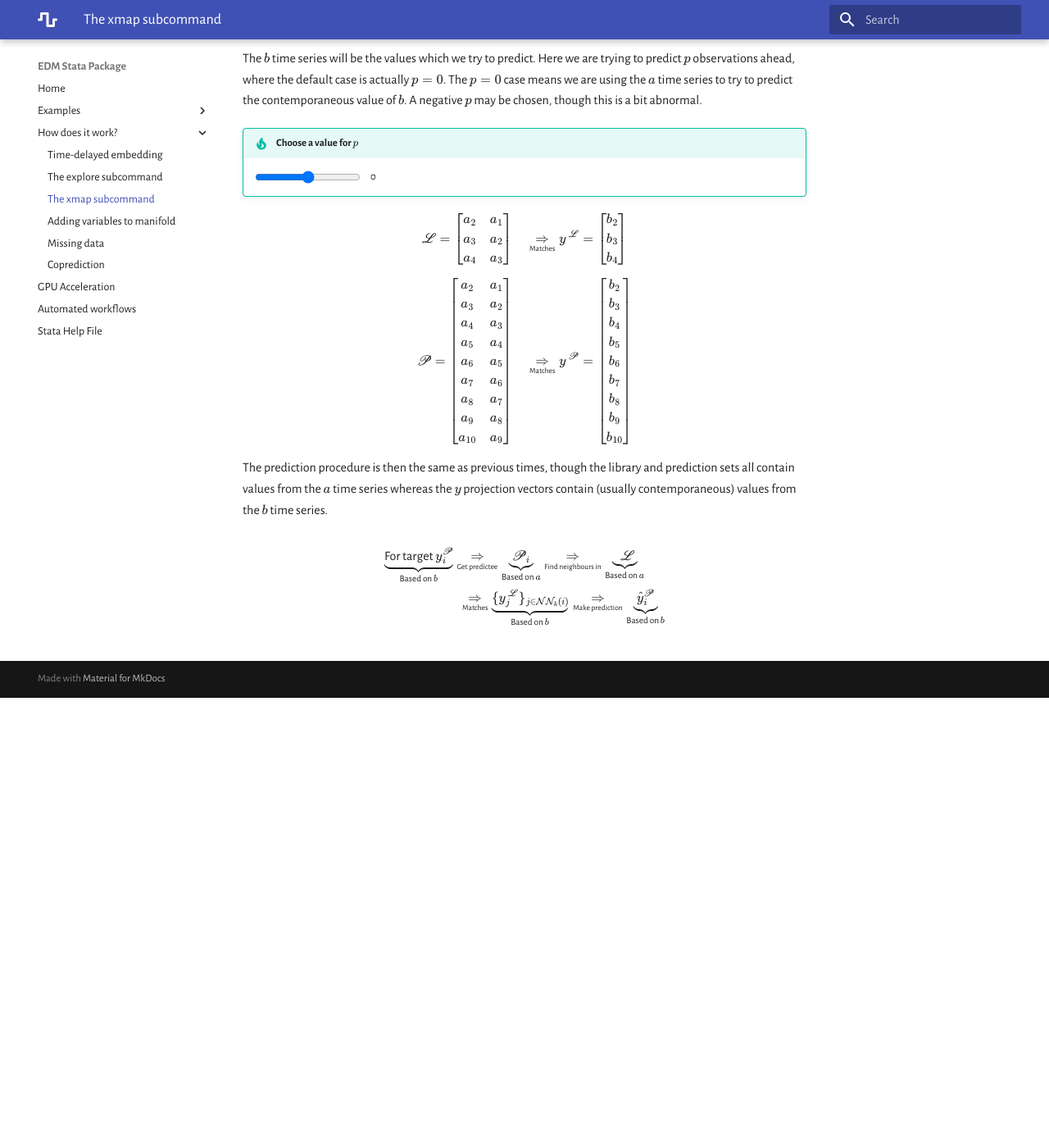
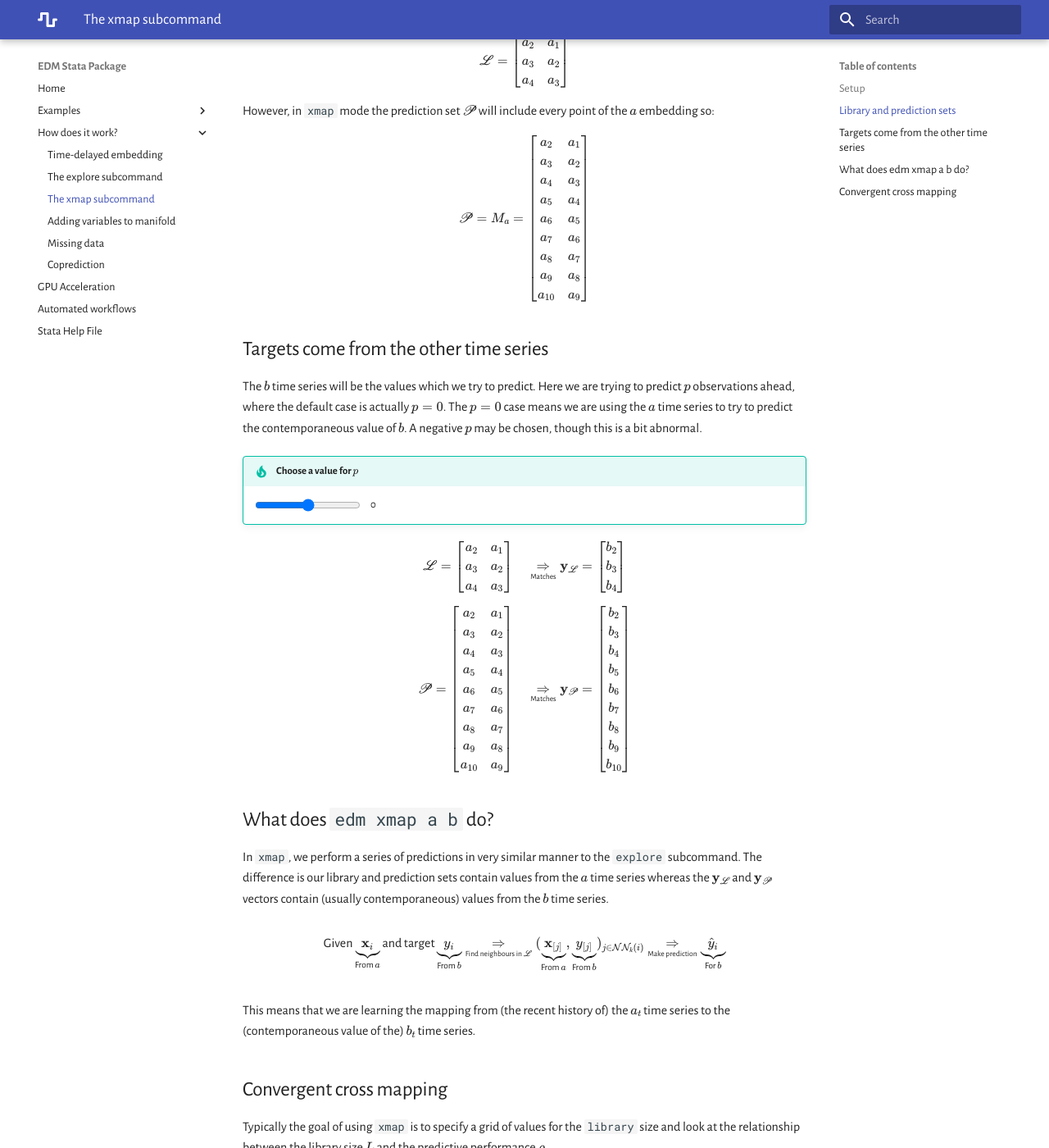
Before and after one commit to EDM-Developers/edm-stata, an MkDocs documentation site: the page built from docs/xmap.md, in a window 1280 px wide and 1400 px high, scrolled down 1665 px. Shown: the whole window at 82% size. Built offline with MkDocs 1.6.1 and Material for MkDocs 9.7.7, drawn with Linux system fonts in a browser that asks for light colours; before the commit the page ends 2516 px from its top, so only the background shows below that; some of the changed text lies outside the part shown.

Commit message:
Adding more descriptions to the docs (explore, xmap etc.)

```diff
--- a/docs/explore.md
+++ b/docs/explore.md
@@ -1,17 +1,18 @@
-# What does `edm explore a` do?
+# The `explore` subcommand
 
 <script src="../assets/manifold.js" defer></script>
 <script src="../assets/explore.js" defer></script>
 
-## First split into library and prediction sets
+The `explore` subcommand focuses on taking a time series and trying to forecast the values it takes in the near future.
+In the grand scheme of empirical dynamic modelling, it is usually just the first step one would use in order to find the appropriate hyperparameters to choose before running a convergent cross mapping analysis (using the `xmap` command).
 
-Firstly, the manifold $M_a$ is split into two parts, called the *library set* denoted $\mathscr{L}$ and the *prediction set* denoted $\mathscr{P}$.
-By default, we take the points of the $M_a$ manifold and assign the first half of them to $\mathscr{L}$ and the second half to $\mathscr{P}$.
+## Setup
 
-!!! note
-    In the default case, the same point doesn't appear in both $\mathscr{L}$ and $\mathscr{P}$, though given other options then the same point may appear in both sets.
+Before describing the mechanics of the `explore` subcommand, we first need to take the given time series data, convert it into time-delayed reconconstructions, and define some notation.
 
-Starting with the time-delayed embedding of $a$.
+### Create the time-delayed embedding
+
+Given the time series $a_t$, we create the time-delayed embedding.
 
 !!! tip "Choose the number of observations"
     <div class="slider-container"><input type="range" min="1" max="20" value="10" class="slider" id="numObs"></div>
@@ -26,25 +27,38 @@
 
 <span class="dynamic-equation" data-equation="\[ M_a = ${M_a} \]" />
 
-Then we take the first half of the points to create the library set, which leaves the remaining points to create the prediction set.
 
-In that case, the *library set* is
+### Split the data
+
+The manifold $M_a$ is then split into two parts, called the *library set* denoted $\mathscr{L}$ and the *prediction set* denoted $\mathscr{P}$.
+
+By default, we take the points of the $M_a$ manifold and assign the half of them to $\mathscr{L}$ and the other half to $\mathscr{P}$.
+
+In this case, the library set is
 
 <span class="dynamic-equation" data-equation="\[ \mathscr{L} = ${L} \]" />
 
-and the *prediction set* is
+and the prediction set is
 
 <span class="dynamic-equation" data-equation="\[ \mathscr{P} = ${P} \]" />
 
 It will help to introduce a notation to refer to a specific point in these sets based on its row number.
-E.g. in the example above, the first point in the library set takes the value:
+E.g. in the example above, the first point in the library set is denoted
 
 <span class="dynamic-equation" data-equation="\[ \mathbf{x}_{[1]} = ${L_1} \]" />
+
+while the first point in the prediction set is denoted
+
+<span class="dynamic-equation" data-equation="\[ \mathbf{x}_{1} = ${P_1} \,. \]" />
 
 More generally $\mathbf{x}_{[i]}$ refers to the $i$th point in $\mathscr{L}$
 while $\mathbf{x}_{j}$ refers to the $j$th point in $\mathscr{P}$.
 
-## Next, look at the future values of each point
+!!! note
+    In the default case, the same point doesn't appear in both $\mathscr{L}$ and $\mathscr{P}$, though given other options then the same point may appear in both sets (though during the prediction process, we would ignore the duplicate point in $\mathscr{L}$ for that prediction task).
+    This is one good reason why we don't simply call these sets the 'train' and 'test' sets.
+
+### Look into the future
 
 Each point on the manifold refers to a small trajectory of a time series, and for each point we look $p$ observations into the future of the time series.
 
@@ -72,9 +86,11 @@
 
 <span class="dynamic-equation" data-equation="\[ \mathscr{P} = ${P} \quad \underset{\small \text{Matches}}{\Rightarrow} \quad \mathbf{y}_{\mathscr{P}} = ${y_P} \]" />
 
+<!--
 We may refer to elements of the $y^{\mathscr{L}}$ vector as *projections* as they come about by taking the $a$ time series and projecting it into the future by $p$ observations.
+-->
 
-## What does `edm explore a` predict?
+## What does `edm explore a` do?
 
 When running `edm explore a`, we pretend that we don't know the values in $\mathbf{y}_{\mathscr{P}}$ and that we want to predict them given we know $\mathscr{L}$ and $\mathbf{y}_{\mathscr{L}}$.
 
@@ -83,6 +99,9 @@
 <span class="dynamic-equation" data-equation="\[\mathbf{x}_{1} = ${P_1} \quad \underset{\small \text{Matches}}{\Rightarrow} \quad y_1  = \, ??? \]" />
 
 We will use $\mathbf{x}_1$ to predict $y_1$, so the $\mathbf{x}_1$ values can be viewed as *covariates* and $y_1$ as the *target* of the prediction.
+
+There are two main algorithms used to make these predctions: the simplex algorithm, and the S-map method.
+For those familiar with traditional statistical learning techniques, it may be helpful to think of the simplex algorithm as being a variation on the $k$-nearest neighbours method, and S-map being a modification of the multivariate linear regression method or equivalently the autoregressive time series model.
 
 ### Using the simplex algorithm
 
@@ -171,33 +190,25 @@
 
 In this equation, $d_{\text{mean}}$ refers to the average distance between $\mathbf{x}_{i}$ and every point in $\mathscr{L}$.
 
+Therefore, the S-map method constructs a unique linear regression model when it makes each prediction, and the linear system being constructed is biased so that points closer to the given $\mathbf{x}_{i}$ covariates are given higher weighting in the regression than those further away.
 
-Given the specific
+In the extreme case of $\theta = 0$, then the S-map procedure degenerates to the simple linear regression described above.
 
-<span class="dynamic-equation" data-equation="\[ \mathbf{x}_{1} = ${P_1} \]" />
+Normally however we set $\theta > 0$, and the nearby points heavily influence the S-map predictions and the points very far away from the current $\mathbf{x}_{i}$ have a negligable impact on the predictions.
 
-in this example, the prediction would look like:
+In fact, since the points very far away from the current point have basically no impact on the S-map predictions, we can simply drop them in order to simplify the computational task.
 
-<span class="dynamic-equation" data-equation="\[ y_{1} \approx \hat{y}_1 := ${yhat_P_1} \]" />
+Solving every linear system is a time-consuming process, so only making the linear approximations based on the most relevant $k$ points from the library set can help alleviate the computational burden.
 
-To summarise the whole S-map procedure:
+To summarise, we:
 
-\[
-    \begin{aligned}
-        \text{For target }y_i
-        & \underset{\small \text{Get predictee}}{\Rightarrow}
-        \mathbf{x}_{i}
-        \underset{\small \text{Find neighbours in } \mathscr{L}}{\Rightarrow}
-        \mathcal{NN}_k(i) \\
-        &\,\,\,\,
-        \underset{\small \text{Extracts}}{\Rightarrow}
-        \{ \mathbf{x}_{[j]}, y_j^{\mathscr{L}} \}_{j \in \mathcal{NN}_k(i)}
-        \underset{\small \text{Calculate}}{\Rightarrow}
-        \{ w_{i,j} \}_{j=1,\ldots,E}
-        \underset{\small \text{Make prediction}}{\Rightarrow}
-        \hat{y}_i
-    \end{aligned}
-\]
+1. Loop through the prediction set, letting $i = 1$ to $| \mathscr{P} |$:
+    1. Start with our covariates $\mathbf{x}_{i}$ and target $y_i$ from the prediction set, though we temporarily pretend that we don't know $y_i$.
+    2. Find the $k$ points in the library set that are closest to $\mathbf{x}_{i}$; in effect, this is constructing a very localised training set of pairs $\mathbf{x}_{[j]} \to y_{[j]}$ for $j \in \mathcal{NN}_k(\mathbf{x}_{i})$.
+    3. Solve a weighted linear system to get the coefficients $\boldsymbol{\beta}_i$.
+    4. Make the prediction $\hat{y}_i$ using the linear combination of $\mathbf{x}_i$ and $\boldsymbol{\beta}_i$.
+4. Summarise the prediction accuracy (e.g. the $\rho$ correlation) between the $\hat{y}_i$ predictions and the true $y_i$ values.
+
 
 ## Assessing the prediction quality
 
--- a/docs/xmap.md
+++ b/docs/xmap.md
@@ -1,7 +1,15 @@
-# What does `edm xmap a b` do?
+# The `xmap` subcommand
 
 <script src="../assets/manifold.js" defer></script>
 <script src="../assets/xmap.js" defer></script>
+
+The `explore` subcommand focuses on using a the history of a time series to predict itself in the future.
+
+On the other hand, the `xmap` subcommand - which is short for _cross mapping_ - focuses on using one time series to predict the value of a different time series.
+
+This process is central to the 'convergent cross mapping' algorithm which we use to decide if one time series has a causal effect on another.
+
+## Setup
 
 Imagine that we use the command:
 
@@ -28,7 +36,9 @@
 
 <span class="dynamic-equation" data-equation="\[ M_a = ${M_a} \]" />
 
-The library set is (by default) the first $L$ points of $M_a$.
+## Library and prediction sets
+
+In `xmap` mode, the library set $\mathscr{L}$ is typically the first $L$ points of $M_a$.
 The library size parameter $L$ is set by the Stata parameter `library`.
 
 !!! tip "Choose a value for $L$"
@@ -36,9 +46,11 @@
 
 <span class="dynamic-equation" data-equation="\[ \mathscr{L} = ${L} \]" />
 
-On the other hand, the prediction set will include every point of the $a$ embedding so:
+However, in `xmap` mode the prediction set $\mathscr{P}$ will include every point of the $a$ embedding so:
 
 <span class="dynamic-equation" data-equation="\[ \mathscr{P} = M_a = ${P} \]" />
+
+## Targets come from the other time series
 
 The $b$ time series will be the values which we try to predict.
 Here we are trying to predict $p$ observations ahead, where the default case is actually $p = 0$.
@@ -48,22 +60,38 @@
 !!! tip "Choose a value for $p$"
     <div class="slider-container"><input type="range" min="-5" max="5" value="0" class="slider" id="p"></div>
 
-<span class="dynamic-equation" data-equation="\[ \mathscr{L} = ${L} \quad \underset{\small \text{Matches}}{\Rightarrow}  y^{\,\mathscr{L}} = ${y_L} \]" />
+<span class="dynamic-equation" data-equation="\[ \mathscr{L} = ${L} \quad \underset{\small \text{Matches}}{\Rightarrow}  \mathbf{y}_{\mathscr{L}} = ${y_L} \]" />
 
-<span class="dynamic-equation" data-equation="\[ \mathscr{P} = ${P} \quad \underset{\small \text{Matches}}{\Rightarrow}  y^{\,\mathscr{P}} = ${y_P} \]" />
+<span class="dynamic-equation" data-equation="\[ \mathscr{P} = ${P} \quad \underset{\small \text{Matches}}{\Rightarrow}  \mathbf{y}_{\mathscr{P}} = ${y_P} \]" />
 
-The prediction procedure is then the same as previous times, though the library and prediction sets all contain values from the $a$ time series whereas the $y$ projection vectors contain (usually contemporaneous) values from the $b$ time series.
+## What does `edm xmap a b` do?
+
+In `xmap`, we perform a series of predictions in very similar manner to the `explore` subcommand.
+The difference is our library and prediction sets contain values from the $a$ time series whereas the $\mathbf{y}_{\mathscr{L}}$ and $\mathbf{y}_{\mathscr{P}}$ vectors contain (usually contemporaneous) values from the $b$ time series.
 
 \[
     \begin{aligned}
-        \underbrace{ \text{For target }y_i^{\mathscr{P}} }_{\text{Based on } b}
-        & \underset{\small \text{Get predictee}}{\Rightarrow}
-        \underbrace{ \mathscr{P}_{i} }_{\text{Based on } a}
-        \underset{\small \text{Find neighbours in}}{\Rightarrow}
-        \underbrace{ \mathscr{L} }_{\text{Based on } a} \\
-        &\,\,\,\,\underset{\small \text{Matches}}{\Rightarrow}
-        \underbrace{ \{ y_j^{\,\mathscr{L}} \}_{j \in \mathcal{NN}_k(i)} }_{\text{Based on } b}
+        \text{Given } \underbrace{ \mathbf{x}_{i} }_{\text{From } a} \text{ and target }\underbrace{ y_i }_{\text{From } b}
+        &
+        \underset{\small \text{Find neighbours in } \mathscr{L} }{\Rightarrow}
+        ( \underbrace{ \mathbf{x}_{[j]} }_{\text{From } a} , \underbrace{ y_{[j]} }_{\text{From } b} )_{j \in \mathcal{NN}_k(i)}
         \underset{\small \text{Make prediction}}{\Rightarrow}
-        \underbrace{ \hat{y}_i^{\mathscr{P}} }_{\text{Based on } b}
+        \underbrace{ \hat{y}_i }_{\text{For } b }
     \end{aligned}
 \]
+
+This means that we are learning the mapping from (the recent history of) the $a_t$ time series to the (contemporaneous value of the) $b_t$ time series.
+
+## Convergent cross mapping
+
+Typically the goal of using `xmap` is to specify a grid of values for the `library` size and look at the relationship between the library size $L$ and the predictive performance $\rho$.
+
+If the `xmap a b` predictive performance increases significantly when more data to learn from (i.e. as $L$ increases) then the convergent cross mapping (CCM) algorithm says that this is evidence that the time series $b_t$ has a causal effect on $a_t$.
+
+This may seem backwards at first glance, but the logic is that if $b_t$ has a causal effect on $a_t$, then information about $b_t$ is embedded in the time series $a_t$.
+
+Hence, if we get more and more data from $a_t$, we can glean more information about the cause $b_t$ and hence make better prediction of $b_t$ as $L$ increases.
+
+The summary which the `edm` command prints out uses the notation `b|M(a)` to indicate that we use the reconstructed manifold of $a_t$ to make predictions about $b_t$, and so the causal effect of $b$ to $a$ can be read left-to-right.
+
+See the examples/vignettes to see the CCM process in action.
```
Also changed, not shown: other parts of docs/explore.md (+3 -3 lines), docs/adding-to-manifold.md (+3 -1 lines), docs/coprediction.md (+13 -13 lines), docs/missing-data.md (+10 -10 lines), docs/time-delayed-embedding.md (+5 -1 lines).
